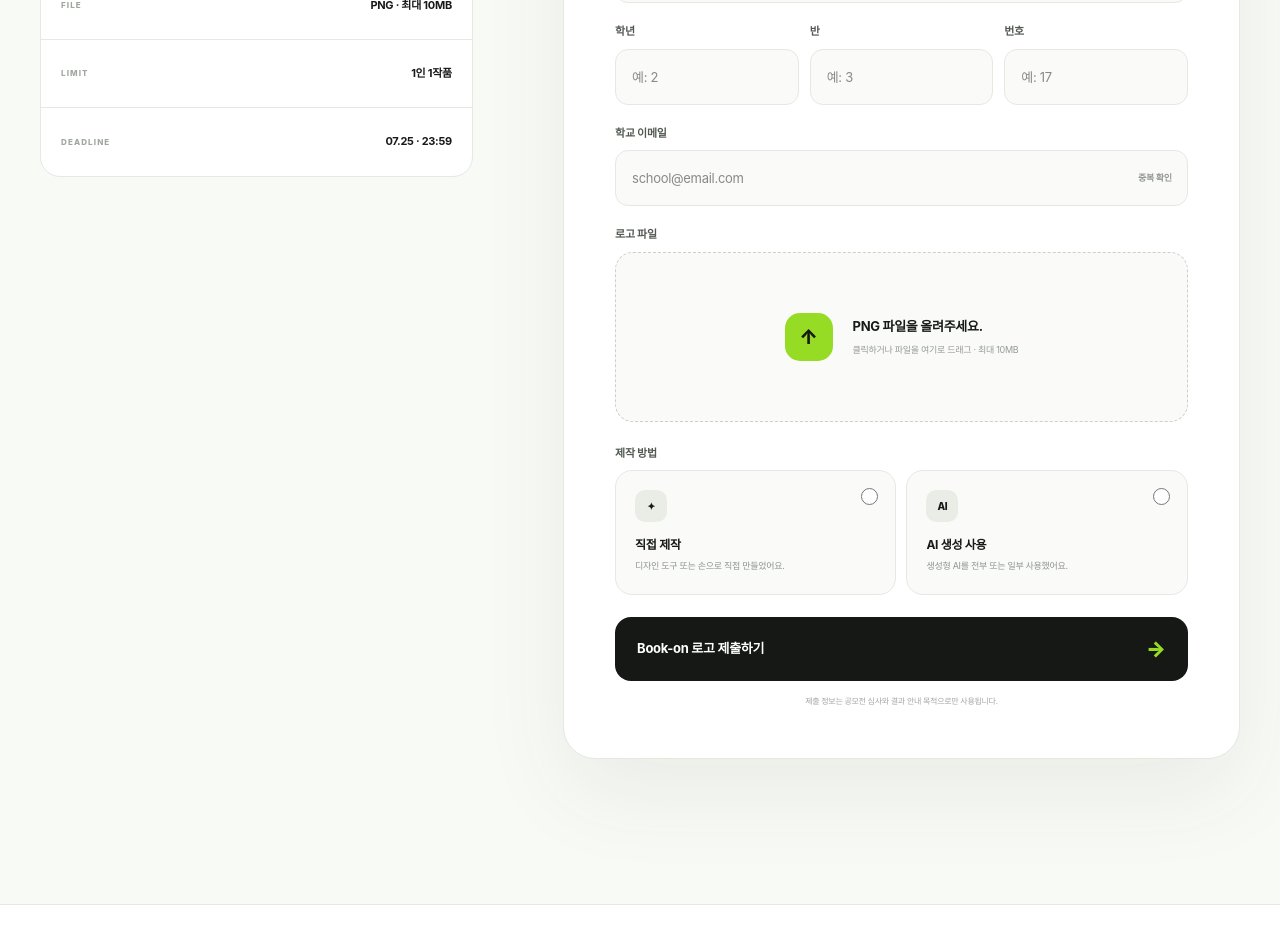
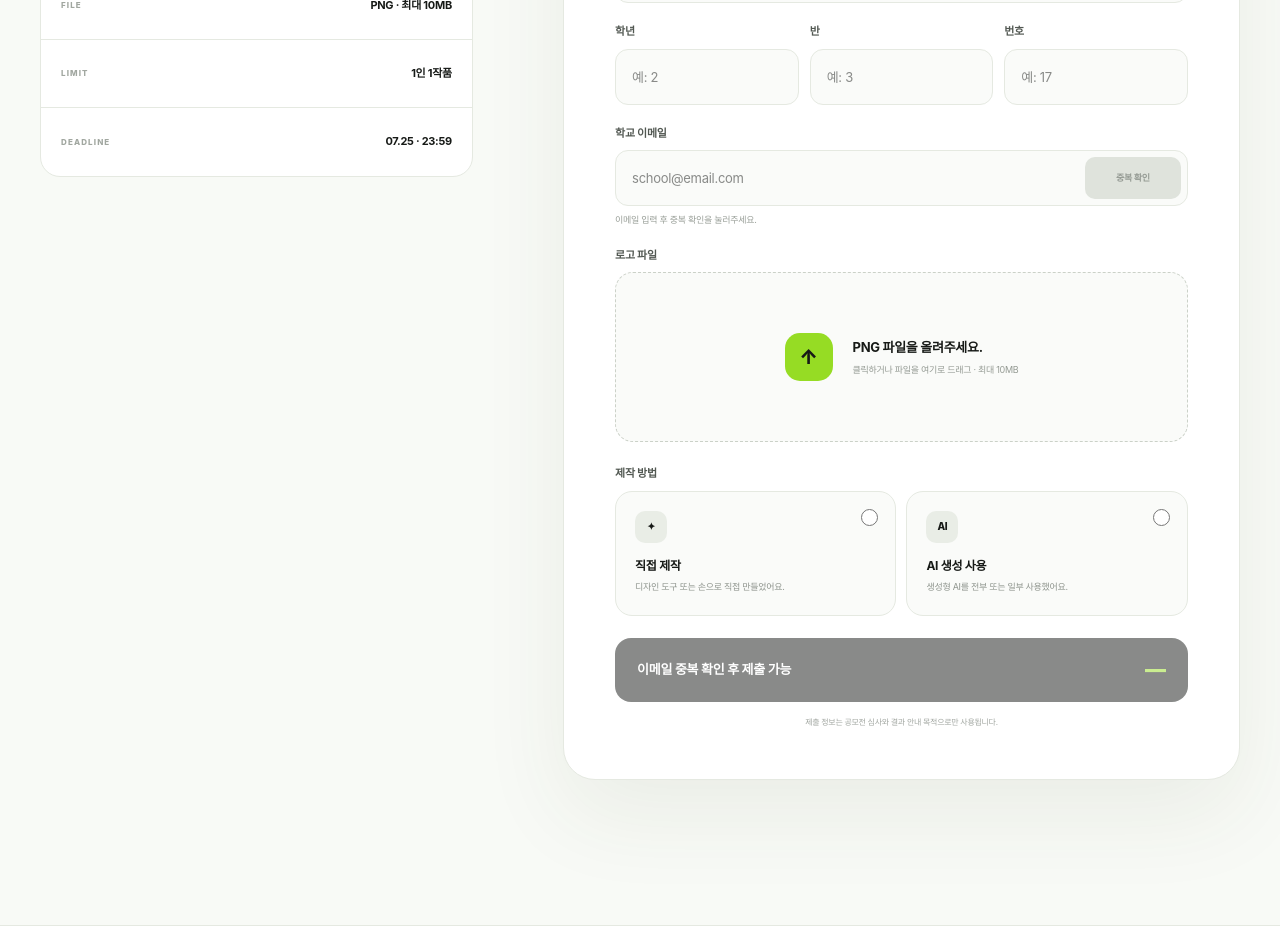
Before and after one commit to team-native/native-official-web, a Next.js app: page /book-on-logo-contest in a window 1280 px wide. Shown: the part 4620-5564 px from the top of the page. Built offline with nearby package versions, Linux system fonts and the light colour scheme.

Commit message:
require explicit contest email check

```diff
--- a/app/book-on-logo-contest/contest.css
+++ b/app/book-on-logo-contest/contest.css
@@ -106,7 +106,7 @@
 .contest-field input:not([type="file"]) { width: 100%; height: 56px; padding: 0 16px; border: 1px solid var(--contest-line); border-radius: 13px; background: #fafbf9; outline: none; font: inherit; font-size: 13px; transition: .2s ease; }
 .contest-field input:focus { border-color: #20251e; background: #fff; box-shadow: 0 0 0 4px rgba(116,180,20,.08); }
 .student-fields { margin: 20px 0; display: grid; grid-template-columns: repeat(3, 1fr); gap: 11px; }
-.email-field { margin-bottom: 20px; }.email-field > div { position: relative; }.email-field input { padding-right: 85px !important; }.email-field i { position: absolute; right: 16px; top: 50%; color: #929892; font-size: 9px; font-style: normal; font-weight: 750; transform: translateY(-50%); }.email-field.available i { color: var(--contest-green-deep); }.email-field.duplicate input { border-color: #d8675f; background: #fff7f6; }.email-field.duplicate i, .email-field > small { color: #c34941; }.email-field > small { margin-top: 7px; display: block; font-size: 9px; }
+.email-field { margin-bottom: 20px; }.email-field > div { position: relative; }.email-field input { padding-right: 116px !important; }.email-field button { position: absolute; right: 7px; top: 50%; min-width: 96px; height: 42px; padding: 0 13px; border: 0; border-radius: 10px; background: #171a17; color: #fff; font: inherit; font-size: 9px; font-weight: 800; cursor: pointer; transform: translateY(-50%); transition: transform .2s ease, background .2s ease, opacity .2s ease; }.email-field button:hover:not(:disabled) { background: #282d27; transform: translateY(calc(-50% - 2px)); }.email-field button:disabled { background: #dfe3dc; color: #969c95; cursor: not-allowed; }.email-field.available button { background: var(--contest-green); color: #17200e; }.email-field.duplicate input { border-color: #d8675f; background: #fff7f6; }.email-field > small { margin-top: 7px; display: block; color: #c34941; font-size: 9px; }.email-field > small.available-message { color: var(--contest-green-deep); }.email-field > small.email-help { color: #999f98; }
 .file-drop { min-height: 170px; padding: 24px; display: flex; align-items: center; justify-content: center; gap: 20px; border: 1px dashed #cbd1c8; border-radius: 18px; background: #fafbf9; text-align: left; cursor: pointer; transition: .2s ease; }.file-drop:hover { border-color: var(--contest-green-deep); background: #f6fbea; }.file-drop input { position: absolute; width: 1px; height: 1px; overflow: hidden; opacity: 0; }.upload-symbol { width: 48px; height: 48px; display: grid; place-items: center; flex: none; border-radius: 15px; background: var(--contest-green); }.upload-symbol i { font-size: 20px; font-style: normal; font-weight: 800; }.file-drop b { display: block; font-size: 13px; }.file-drop small { margin-top: 6px; display: block; color: #949a93; font-size: 9px; }.file-preview { width: 100px; height: 100px; flex: none; border: 1px solid var(--contest-line); border-radius: 17px; background: #fff center/contain no-repeat; }.file-drop em { margin-top: 10px; display: inline-block; color: var(--contest-green-deep); font-size: 9px; font-style: normal; font-weight: 750; }
 .method-field { margin: 23px 0 0; padding: 0; display: grid; grid-template-columns: 1fr 1fr; gap: 10px; border: 0; }.method-field legend { grid-column: 1 / -1; }.method-field label { position: relative; min-height: 125px; padding: 19px; border: 1px solid var(--contest-line); border-radius: 17px; background: #fafbf9; cursor: pointer; transition: .2s ease; }.method-field label.selected { border-color: var(--contest-green-deep); background: #f2f9e6; box-shadow: inset 0 0 0 1px var(--contest-green-deep); }.method-field input { position: absolute; right: 17px; top: 17px; width: 17px; height: 17px; accent-color: var(--contest-green-deep); }.method-field label span { display: block; }.method-field i { width: 32px; height: 32px; margin-bottom: 14px; display: grid; place-items: center; border-radius: 10px; background: #e9ede6; font-size: 10px; font-style: normal; font-weight: 800; }.method-field .selected i { background: var(--contest-green); }.method-field b { display: block; font-size: 12px; }.method-field small { margin-top: 5px; display: block; color: #8e948d; font-size: 9px; line-height: 1.5; }
 .contest-error { margin-top: 16px; padding: 13px 15px; display: flex; align-items: center; gap: 9px; border-radius: 12px; background: #fff0ef; color: #b5433b; font-size: 10px; }.contest-error span { width: 21px; height: 21px; display: grid; place-items: center; border-radius: 50%; background: #d7584f; color: #fff; font-weight: 800; }
--- a/app/book-on-logo-contest/page.tsx
+++ b/app/book-on-logo-contest/page.tsx
@@ -67,7 +67,12 @@ export default function BookOnLogoContestPage() {
 
   const checkEmail = async () => {
     const email = value.email.trim().toLowerCase();
-    if (!email || !/^\S+@\S+\.\S+$/.test(email)) { setEmailState("idle"); return false; }
+    if (!email || !/^\S+@\S+\.\S+$/.test(email)) {
+      setEmailState("idle");
+      setError("학교 이메일을 정확히 입력한 뒤 중복 확인을 눌러주세요.");
+      return false;
+    }
+    setError("");
     setEmailState("checking");
     try {
       const response = await fetch(`/api/contests/book-on?email=${encodeURIComponent(email)}`, { cache: "no-store" });
@@ -87,7 +92,7 @@ export default function BookOnLogoContestPage() {
     const fileError = validateFile(file);
     if (fileError) return setError(fileError);
     if (!value.name.trim() || !value.grade || !value.classNumber || !value.studentNumber || !value.email.trim() || !value.creationMethod) return setError("모든 항목을 빠짐없이 작성해주세요.");
-    if (!(await checkEmail())) return setError("이미 제출된 이메일입니다.");
+    if (emailState !== "available") return setError("학교 이메일 중복 확인을 먼저 완료해주세요.");
 
     setBusy(true);
     try {
@@ -191,11 +196,11 @@ export default function BookOnLogoContestPage() {
             <div className="form-heading"><small>ENTRY FORM</small><h3>Book-on 로고 제출</h3><span>모든 항목은 필수입니다.</span></div>
             <label className="contest-field full"><span>이름</span><input value={value.name} onChange={(event) => update("name", event.target.value)} placeholder="이름을 입력해주세요" autoComplete="name" required /></label>
             <div className="student-fields"><label className="contest-field"><span>학년</span><input inputMode="numeric" maxLength={1} value={value.grade} onChange={(event) => update("grade", event.target.value.replace(/\D/g, ""))} placeholder="예: 2" required /></label><label className="contest-field"><span>반</span><input inputMode="numeric" maxLength={2} value={value.classNumber} onChange={(event) => update("classNumber", event.target.value.replace(/\D/g, ""))} placeholder="예: 3" required /></label><label className="contest-field"><span>번호</span><input inputMode="numeric" maxLength={2} value={value.studentNumber} onChange={(event) => update("studentNumber", event.target.value.replace(/\D/g, ""))} placeholder="예: 17" required /></label></div>
-            <label className={`contest-field full email-field ${emailState}`}><span>학교 이메일</span><div><input type="email" value={value.email} onChange={(event) => update("email", event.target.value)} onBlur={checkEmail} placeholder="school@email.com" autoComplete="email" required /><i>{emailState === "checking" ? "확인 중" : emailState === "available" ? "사용 가능" : emailState === "duplicate" ? "제출 완료" : "중복 확인"}</i></div>{emailState === "duplicate" && <small>이미 제출된 이메일입니다.</small>}</label>
+            <label className={`contest-field full email-field ${emailState}`}><span>학교 이메일</span><div><input type="email" value={value.email} onChange={(event) => update("email", event.target.value)} placeholder="school@email.com" autoComplete="email" required /><button type="button" onClick={() => void checkEmail()} disabled={emailState === "checking" || !/^\S+@\S+\.\S+$/.test(value.email.trim())}>{emailState === "checking" ? "확인 중" : emailState === "available" ? "확인 완료 ✓" : "중복 확인"}</button></div>{emailState === "duplicate" ? <small>이미 제출된 이메일입니다. 다른 이메일을 입력해주세요.</small> : emailState === "available" ? <small className="available-message">제출 가능한 이메일입니다.</small> : <small className="email-help">이메일 입력 후 중복 확인을 눌러주세요.</small>}</label>
             <div className="contest-field full"><span>로고 파일</span><label className={`file-drop ${file ? "has-file" : ""}`} onDragOver={(event) => event.preventDefault()} onDrop={(event: DragEvent<HTMLLabelElement>) => { event.preventDefault(); chooseFile(event.dataTransfer.files[0]); }}><input type="file" accept="image/png,.png" onChange={(event: ChangeEvent<HTMLInputElement>) => chooseFile(event.target.files?.[0])} />{file && preview ? <><span className="file-preview" style={{ backgroundImage: `url(${preview})` }} /><div><b>{file.name}</b><small>{(file.size / 1024 / 1024).toFixed(2)}MB · PNG</small><em>다른 파일 선택</em></div></> : <><div className="upload-symbol"><i>↑</i></div><div><b>PNG 파일을 올려주세요.</b><small>클릭하거나 파일을 여기로 드래그 · 최대 10MB</small></div></>}</label></div>
             <fieldset className="method-field"><legend>제작 방법</legend><label className={value.creationMethod === "direct" ? "selected" : ""}><input type="radio" name="creationMethod" value="direct" checked={value.creationMethod === "direct"} onChange={() => update("creationMethod", "direct")} /><span><i>✦</i><b>직접 제작</b><small>디자인 도구 또는 손으로 직접 만들었어요.</small></span></label><label className={value.creationMethod === "ai" ? "selected" : ""}><input type="radio" name="creationMethod" value="ai" checked={value.creationMethod === "ai"} onChange={() => update("creationMethod", "ai")} /><span><i>AI</i><b>AI 생성 사용</b><small>생성형 AI를 전부 또는 일부 사용했어요.</small></span></label></fieldset>
             {error && <div className="contest-error"><span>!</span>{error}</div>}
-            <button className="contest-submit" type="submit" disabled={busy || emailState === "duplicate"}><span>{busy ? "작품을 제출하고 있습니다" : "Book-on 로고 제출하기"}</span><b>{busy ? "···" : "→"}</b></button>
+            <button className="contest-submit" type="submit" disabled={busy || emailState !== "available"}><span>{busy ? "작품을 제출하고 있습니다" : emailState === "available" ? "Book-on 로고 제출하기" : "이메일 중복 확인 후 제출 가능"}</span><b>{busy ? "···" : emailState === "available" ? "→" : "—"}</b></button>
             <p className="privacy-note">제출 정보는 공모전 심사와 결과 안내 목적으로만 사용됩니다.</p>
           </form>
         )}
```
